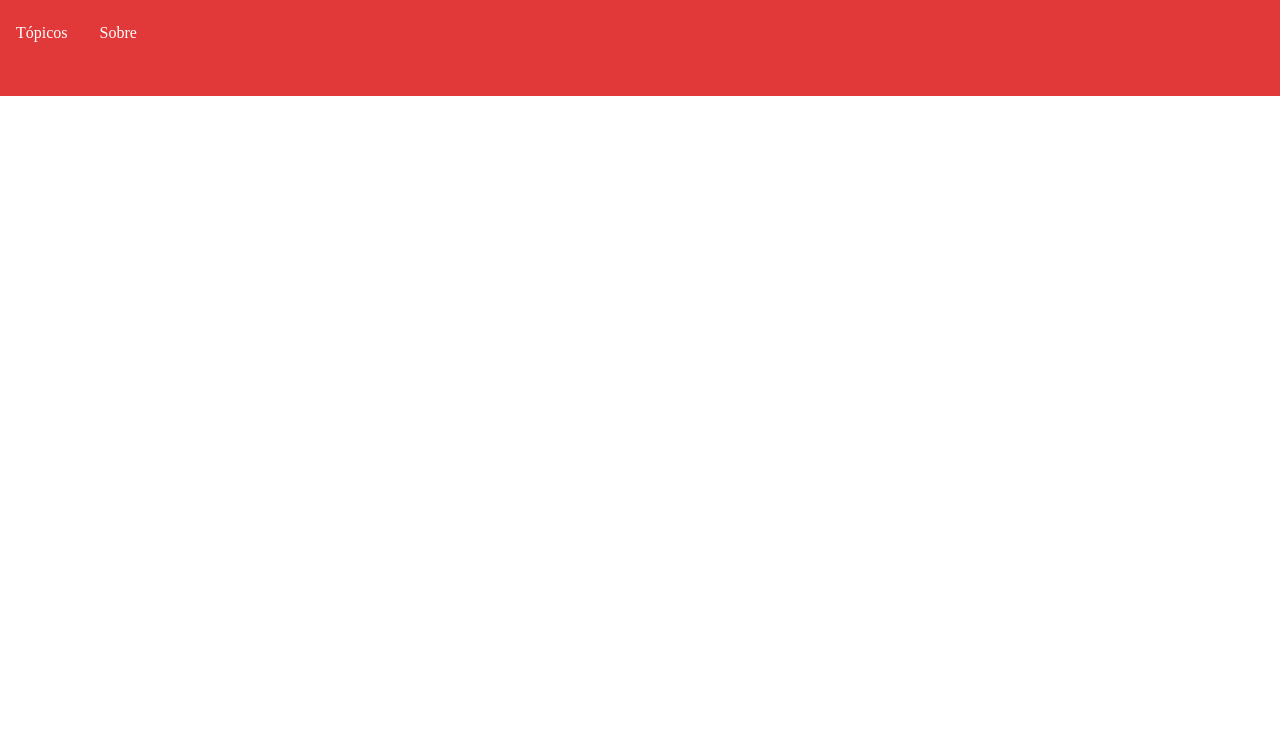
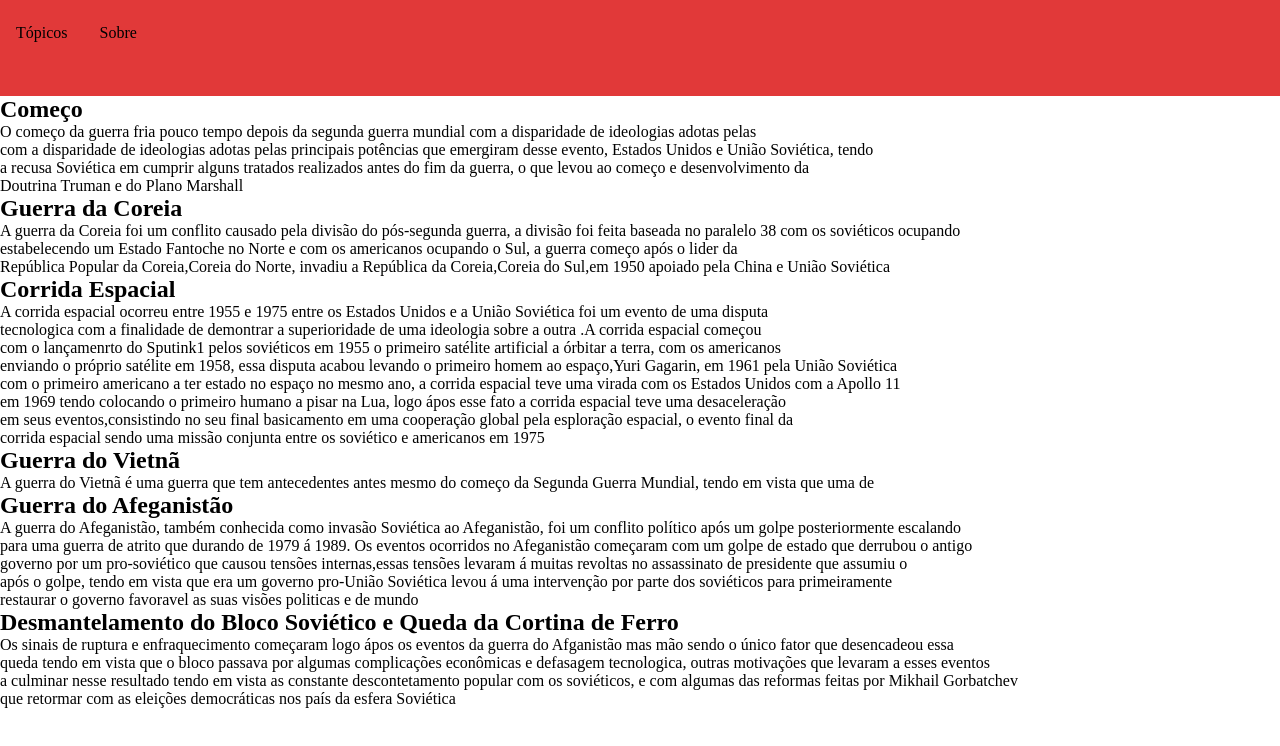
Before and after one commit to Herbi14/GFR, a plain HTML site: page index.html in a window 1280 px wide. Drawn offline with Linux system fonts and the light colour scheme.

Commit message:
Add files via upload

```diff
--- a/index.html
+++ b/index.html
@@ -18,24 +18,36 @@
     <section class="Tópicos">
         <h2 class="sobre-titulo">Começo</h2>
         <p>O começo da guerra fria pouco tempo depois da segunda guerra mundial com a disparidade de ideologias adotas pelas </p>
-        <p>com a disparidade de ideologias adotas pelas principais potências que emergiram desse evento, Estados Unidos e União Soviética,</p>
+        <p>com a disparidade de ideologias adotas pelas principais potências que emergiram desse evento, Estados Unidos e União Soviética, tendo</p>
+        <P>a recusa Soviética em cumprir alguns tratados realizados antes do fim da guerra, o que levou ao começo e desenvolvimento da</P>
+        <p>Doutrina Truman e do Plano Marshall</p>
         <h2 class="sobre-titulo">Guerra da Coreia</h2>
+        <p>A guerra da Coreia foi um conflito causado pela divisão do pós-segunda guerra, a divisão foi feita baseada no paralelo 38 com os soviéticos ocupando</p>
+        <p>estabelecendo um Estado Fantoche no Norte e com os americanos ocupando o Sul, a guerra começo após o lider da</p>
+        <p>República Popular da Coreia,Coreia do Norte, invadiu a República da Coreia,Coreia do Sul,em 1950 apoiado pela China e União Soviética</p>
         <p></p>
         <h2 class="sobre-titulo">Corrida Espacial</h2>
         <p>A corrida espacial ocorreu entre 1955 e 1975 entre os Estados Unidos e a União Soviética foi um evento de uma disputa</p>
         <P>tecnologica com a finalidade de demontrar a superioridade de uma ideologia sobre a outra .A corrida espacial começou </P>
         <p>com o lançamenrto do Sputink1 pelos soviéticos em 1955 o primeiro satélite artificial a órbitar a terra, com os americanos</p>
-        <P>enviando o próprio satélite em 1958, essa disputa acabou levando o primeiro homem ao espaço,Yuri Gagarin, em 1961 pela União Soviértica</P>
+        <P>enviando o próprio satélite em 1958, essa disputa acabou levando o primeiro homem ao espaço,Yuri Gagarin, em 1961 pela União Soviética</P>
         <p>com o primeiro americano a ter estado no espaço no mesmo ano, a corrida espacial teve uma virada com os Estados Unidos com a Apollo 11</p>
         <p>em 1969 tendo colocando o primeiro humano a pisar na Lua, logo ápos esse fato a corrida espacial teve uma desaceleração</p>
         <P> em seus eventos,consistindo no seu final basicamento em uma cooperação global pela esploração espacial, o evento final da</P>
         <P>corrida espacial sendo uma missão conjunta entre os soviético e americanos em 1975</P>
         <h2 class="sobre-titulo">Guerra do Vietnã</h2>
         <p>A guerra do Vietnã é uma guerra que tem antecedentes antes mesmo do começo da Segunda Guerra Mundial, tendo em vista que uma de</p>
-        <h2 class="sobre-titulo">Guerra do Afganistão</h2>
-        <p></p>
+        <h2 class="sobre-titulo">Guerra do Afeganistão</h2>
+        <p>A guerra do Afeganistão, também conhecida como invasão Soviética ao Afeganistão, foi um conflito político após um golpe posteriormente escalando</p>
+        <P>para uma guerra de atrito que durando de 1979 á 1989. Os eventos ocorridos no Afeganistão começaram com um golpe de estado que derrubou o antigo</P>
+        <p>governo por um pro-soviético que causou tensões internas,essas tensões levaram á muitas revoltas no assassinato de presidente que assumiu o</p>
+        <p>após o golpe, tendo em vista que era um governo pro-União Soviética levou á uma intervenção por parte dos soviéticos para primeiramente</p>
+        <p>restaurar o governo favoravel as suas visões politicas e de mundo</p>
         <h2 class="sobre-titulo">Desmantelamento do Bloco Soviético e Queda da Cortina de Ferro</h2>
-        <P>Os sinais de ruptura e enfraquecimento começaram logo ápos os eventos da guerra do Afganistão mas mão sendo o único fator que desencadeou</P>
+        <P>Os sinais de ruptura e enfraquecimento começaram logo ápos os eventos da guerra do Afganistão mas mão sendo o único fator que desencadeou essa</P>
+        <P>queda tendo em vista que o bloco passava por algumas complicações econômicas e defasagem tecnologica, outras motivações que levaram a esses eventos</P>
+        <P>a culminar nesse resultado tendo em vista as constante descontetamento popular com os soviéticos, e com algumas das reformas feitas por Mikhail Gorbatchev</P>
+        <P>que retormar com as eleições democráticas nos país da esfera Soviética</P>
     </section>
 </body>
 </html>
--- a/style.css
+++ b/style.css
@@ -1,7 +1,8 @@
 *{
     margin: 0;
     padding: 0;
-    color: white;
+    color:black;
+
 }
 
 .cabecalho{
```
Also changed, not shown: LICENSE.txt (added).
